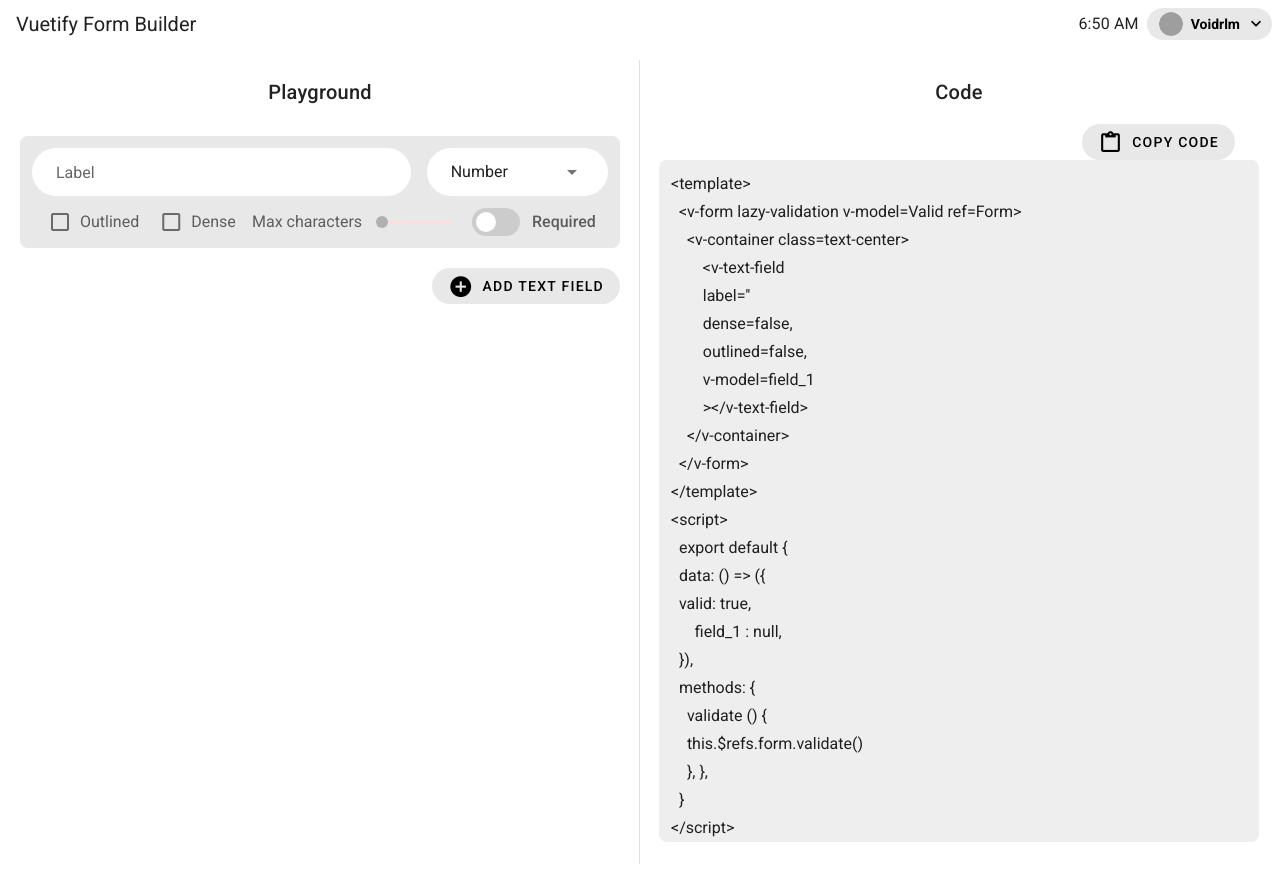
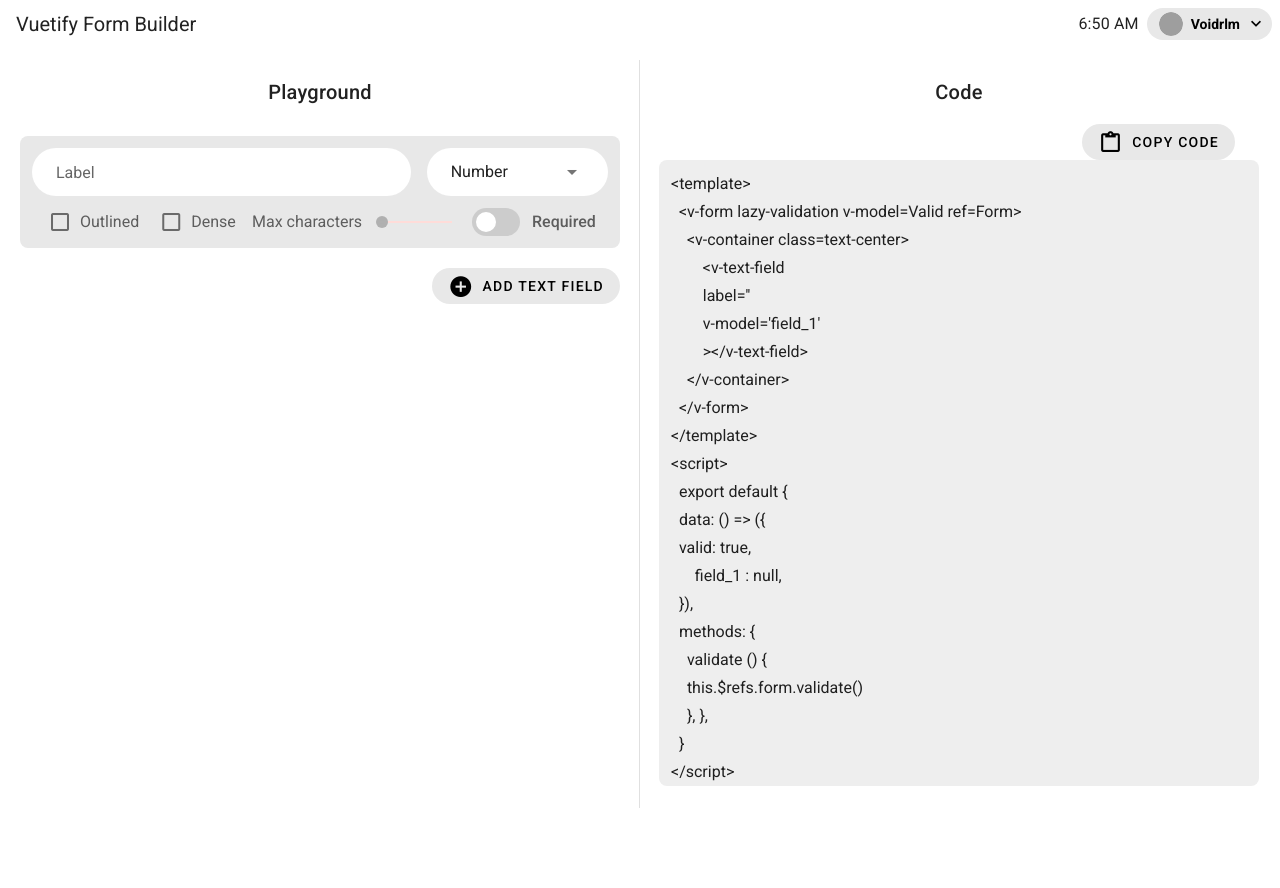
Before and after one commit to voidrlm/Vuetify-Form-Builder-With-Validations, a Vue app: page /#/dashboard in a window 1280 px wide. After the commit the page ends 832 px from the top, so only its background shows below. Built offline with nearby package versions, Linux system fonts and the light colour scheme; grey boxes are pictures that could not be loaded.

Commit message:
Code changes and improvements related to code generation

```diff
--- a/src/components/code/codeBlock.vue
+++ b/src/components/code/codeBlock.vue
@@ -37,19 +37,27 @@ export default {
   computed: {
     textFieldCodes() {
       let code = this.code.map(function (field, index) {
+        let openTextField = "\n        <v-text-field";
+        let label = "\n        label=" + "'" + field.title + "'";
+        let denseProp = field.dense
+          ? "\n        :dense=" + "'" + field.dense + "'"
+          : "";
+        let outlinedProp = field.outlined
+          ? "\n        :outlined=" + "'" + field.outlined + "'"
+          : "";
+        let value = "\n        v-model=" + "'" + "field_" + (index + 1) + "'";
+        let closeTextField = "\n        ></v-text-field>";
+        let counter = field.max
+          ? "\n        :counter=" + "'" + field.max + "'"
+          : "";
         let textField =
-          "\n        <v-text-field\n        label=" +
-          "'" +
-          field.title +
-          "'" +
-          "\n        dense=" +
-          field.dense +
-          ",\n        outlined=" +
-          field.outlined +
-          ",\n        v-model=" +
-          "field_" +
-          (index + 1) +
-          "\n        ></v-text-field>";
+          openTextField +
+          label +
+          denseProp +
+          outlinedProp +
+          value +
+          counter +
+          closeTextField;
         return textField;
       });
       return code;
```
